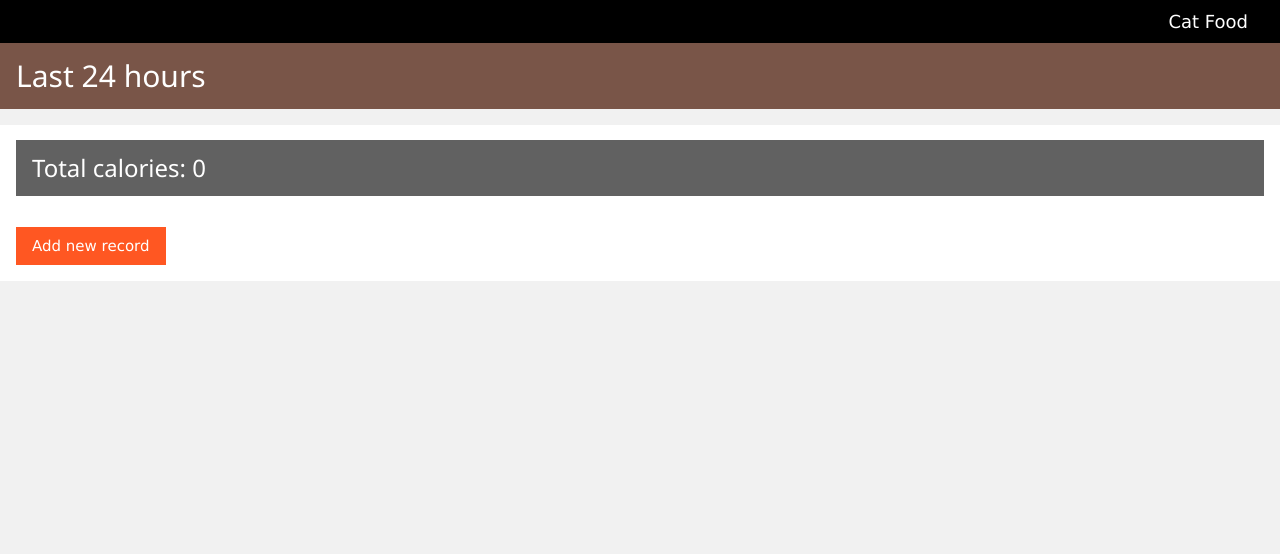
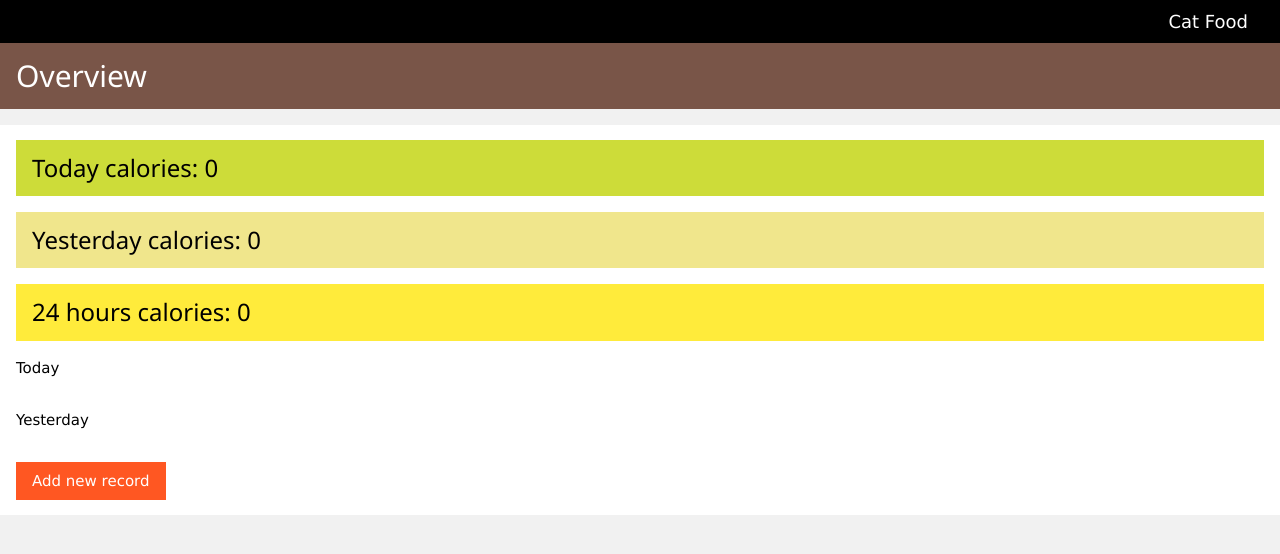
Before and after one commit to dvolk/catfood, a Flask app: page / in a window 1280 px wide. Shown: the top 554 px of the page. Run offline with Flask 2, Linux system fonts and the light colour scheme; data that the repository does not hold is empty.

Commit message:
add today and yesterday

```diff
--- a/main.py
+++ b/main.py
@@ -22,26 +22,46 @@ class CalorieRecord(db.Document):
 @app.route("/")
 def index():
     today = datetime.datetime.today()
+    today_db_str = today.strftime("%Y%m%d")
+
+    yesterday = today - datetime.timedelta(days=1)
+    yesterday_db_str = yesterday.strftime("%Y%m%d")
+
     hours_ago = int(flask.request.args.get("hours", 24))
     epochtime_now = int(today.timestamp())
     epochtime_hours_ago = epochtime_now - (hours_ago * 60 * 60)
+
+    records_hours = list(
+        CalorieRecord.objects.filter(e__gt=epochtime_hours_ago).order_by("-e").all()
+    )
+    records_hours_sum = sum([r.calories for r in records_hours])
+
+    records_today = list(
+        CalorieRecord.objects.filter(d=today_db_str).order_by("-e").all()
+    )
+    records_today_sum = sum([r.calories for r in records_today])
+
+    records_yesterday = list(
+        CalorieRecord.objects.filter(d=yesterday_db_str).order_by("-e").all()
+    )
+    records_yesterday_sum = sum([r.calories for r in records_yesterday])
 
     def nice_time(t2):
         return humanize.naturaltime(
             datetime.timedelta(seconds=(epochtime_now - t2))
         ).capitalize()
 
-    records_hours = list(
-        CalorieRecord.objects.filter(e__gt=epochtime_hours_ago).order_by("-e").all()
-    )
-    records_hours_sum = sum([r.calories for r in records_hours])
-
     return flask.render_template(
         "index.jinja2",
         title="catfood",
-        page_title=f"Last {hours_ago} hours",
+        page_title=f"Overview",
+        hours_ago=hours_ago,
         records_hours=records_hours,
         records_hours_sum=records_hours_sum,
+        records_today=records_today,
+        records_today_sum=records_today_sum,
+        records_yesterday=records_yesterday,
+        records_yesterday_sum=records_yesterday_sum,
         nice_time=nice_time,
     )
 
--- a/templates/index.jinja2
+++ b/templates/index.jinja2
@@ -7,15 +7,38 @@
 
   <div class="w3-container w3-panel w3-white">
     <p>
-      <div class="w3-container w3-dark-gray w3-margin-bottom">
+      <div class="w3-container w3-lime w3-margin-bottom">
         <h3>
-          Total calories: {{ records_hours_sum }}
+          Today calories: {{ records_today_sum }}
         </h3>
       </div>
 
+      <div class="w3-container w3-khaki w3-margin-bottom">
+        <h3>
+          Yesterday calories: {{ records_yesterday_sum }}
+        </h3>
+      </div>
 
+      <div class="w3-container w3-yellow w3-margin-bottom">
+        <h3>
+          {{ hours_ago }} hours calories: {{ records_hours_sum }}
+        </h3>
+      </div>
+
+      <p>Today</p>
       <table class="w3-table-all">
-        {% for record in records_hours %}
+        {% for record in records_today %}
+          <tr>
+            <td>{{ nice_time(record.e) }}</td>
+            <td class="w3-right-align"><strong>{{ record.calories }}</strong> kcal</td>
+            <td class="w3-right-align"><a href="/edit/{{ record.id }}"><i class="fa fa-fw fa-edit"></i></a></td>
+          </tr>
+        {% endfor %}
+        </table>
+
+      <p>Yesterday</p>
+      <table class="w3-table-all">
+        {% for record in records_yesterday %}
           <tr>
             <td>{{ nice_time(record.e) }}</td>
             <td class="w3-right-align"><strong>{{ record.calories }}</strong> kcal</td>
```
